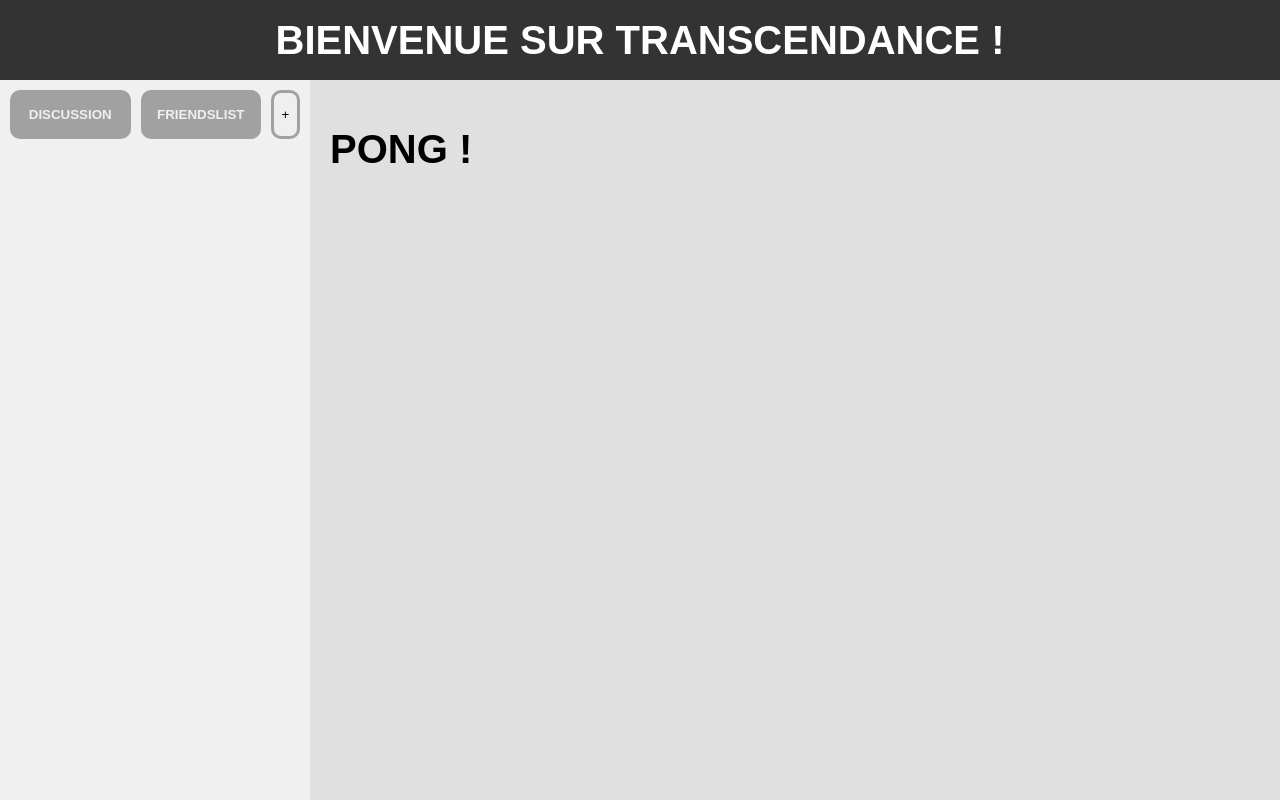
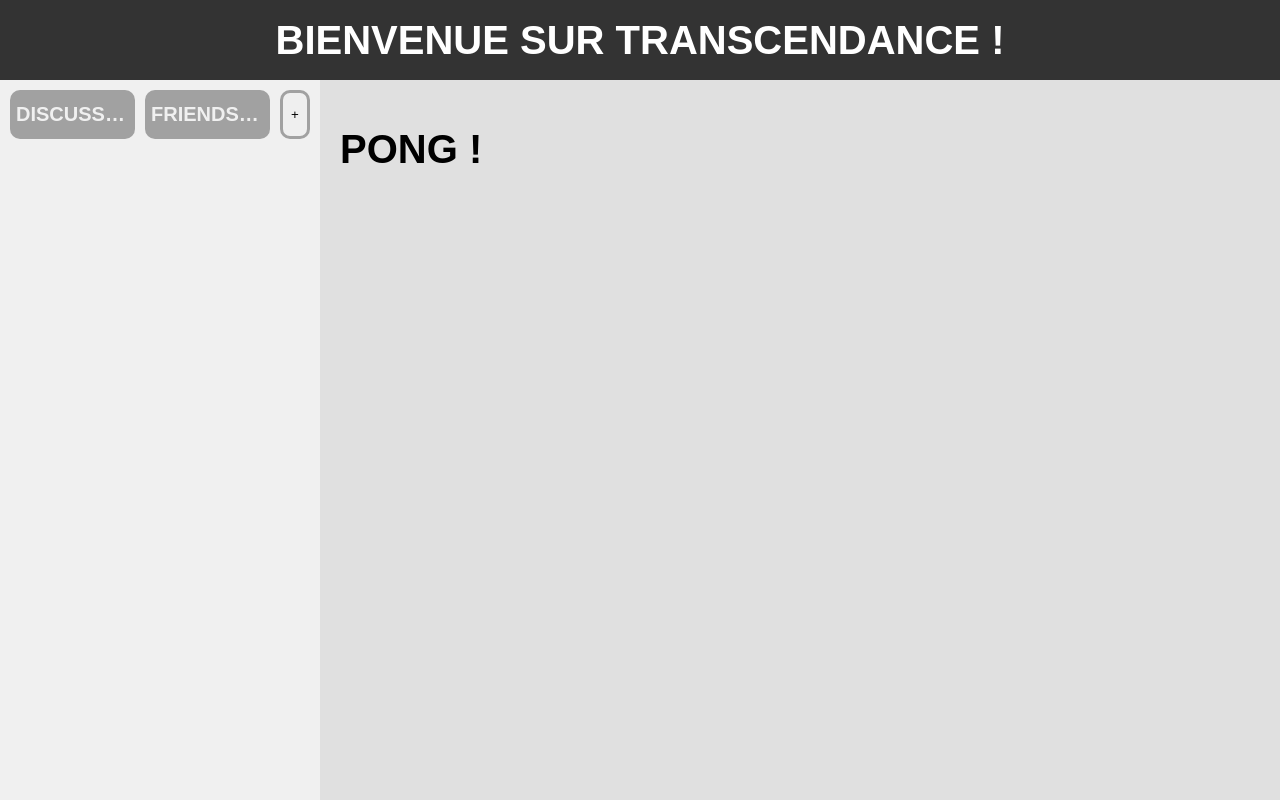
Before and after one commit to Doudrd69/ft_transcendance, a Next.js app in the folder client/: page / in a window 1280 px wide. Built offline with nearby package versions, Linux system fonts and the light colour scheme.

Commit message:
Add.tsx&&ChatContext.tsx

```diff
--- a/client/app/components/chat/headerChat/HeaderChat.css
+++ b/client/app/components/chat/headerChat/HeaderChat.css
@@ -4,6 +4,6 @@
 	margin: 10px;
 	justify-content: space-between;
 	text-align: center;
-	display: flex; /* Utilisez flexbox pour diviser en colonnes */
-    align-items: center; /* Centre verticalement */
+	display: flex;
+    align-items: center;
 }
--- a/client/app/components/chat/headerChat/discussionlistButton/DiscussionListButton.css
+++ b/client/app/components/chat/headerChat/discussionlistButton/DiscussionListButton.css
@@ -13,7 +13,9 @@
 	transition: background-color 0.3s ease;
 	text-transform: uppercase;
 	font-weight: bold;
-	border-radius:10px
+	border-radius:10px;
+	font-size: 20px; /* Exemple de taille de police */
+	font-family: Arial, sans-serif;
 }
 
 .main-button:hover {
```
